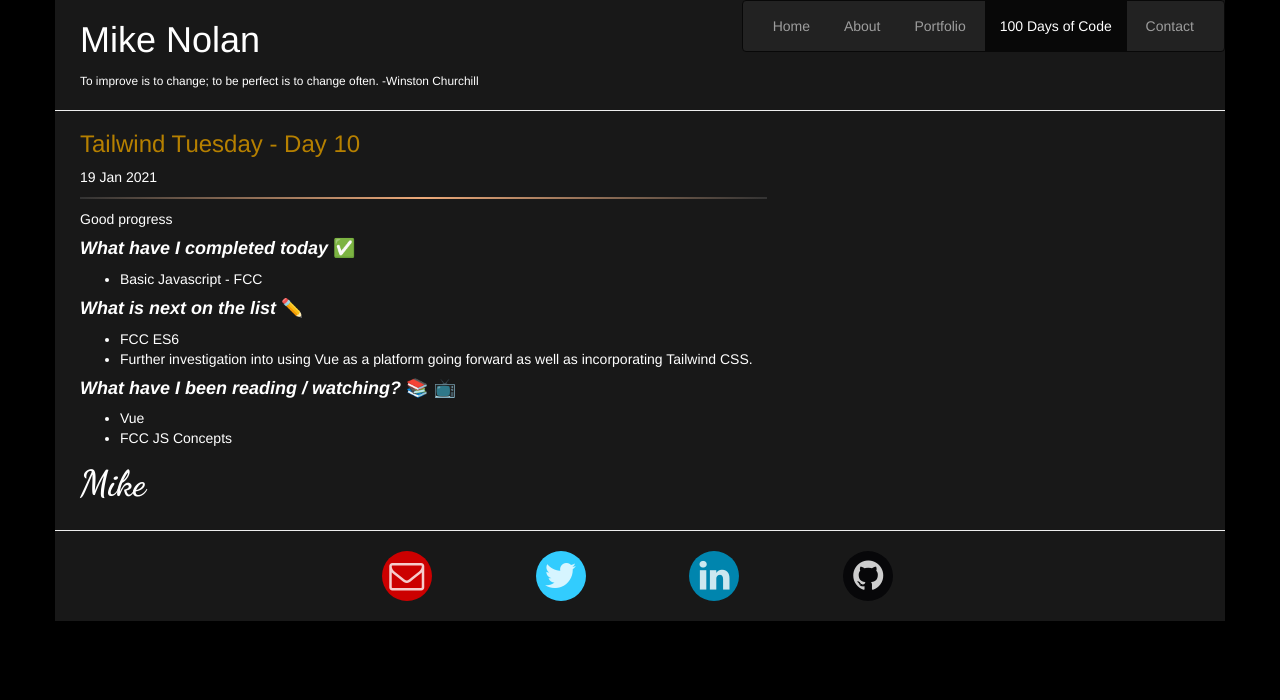
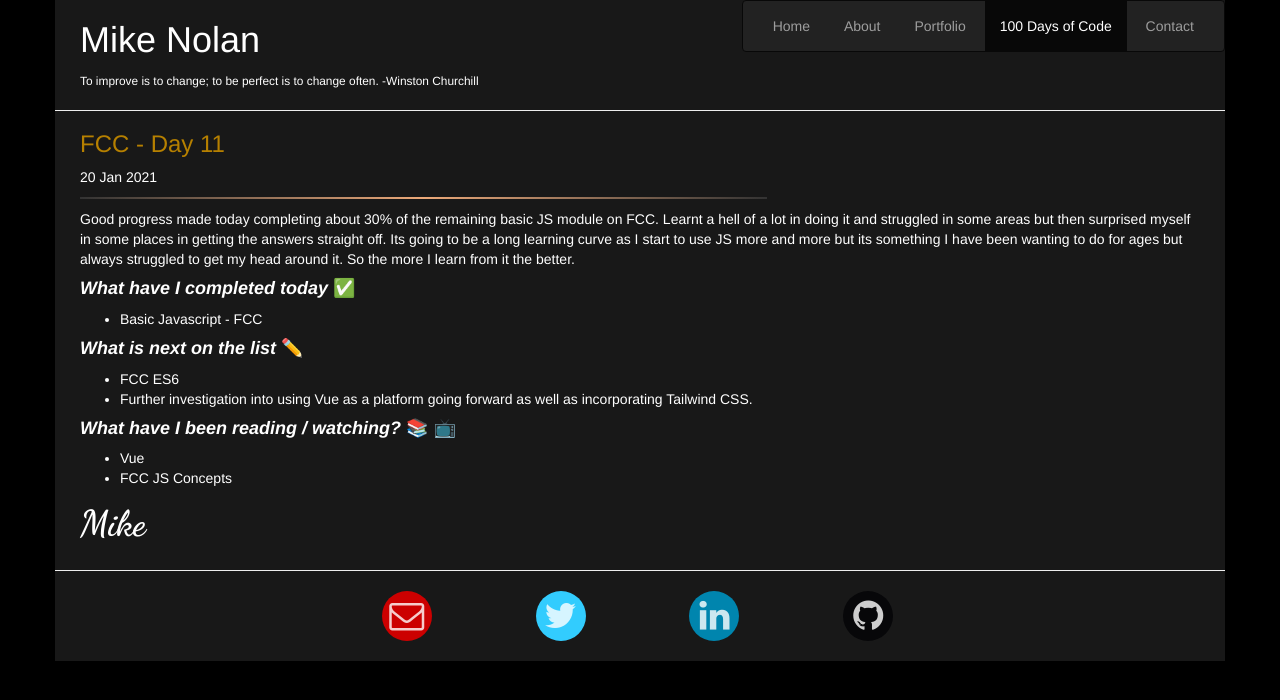
Before and after one commit to mikechristopher/100daysofcode, a Jekyll site: the page built from _posts/2021-01-20-FCC-Wed-Day11.md, in a window 1280 px wide. Shown: the top 700 px of the page. Built offline with Jekyll 4.4.1, drawn with Linux system fonts in a browser that asks for light colours; nearby versions of some CDN libraries; emoji names are drawn with the system emoji font.

Commit message:
update yesterday

```diff
--- a/_posts/2021-01-20-FCC-Wed-Day11.md
+++ b/_posts/2021-01-20-FCC-Wed-Day11.md
@@ -1,11 +1,11 @@
 ---
 layout: post
-title: "Tailwind Tuesday - Day 10"
-date: 2021-01-19
+title: "FCC - Day 11"
+date: 2021-01-20
 category-name: post
 ---
 
-Good progress
+Good progress made today completing about 30% of the remaining basic JS module on FCC. Learnt a hell of a lot in doing it and struggled in some areas but then surprised myself in some places in getting the answers straight off.  Its going to be a long learning curve as I start to use JS more and more but its something I have been wanting to do for ages but always struggled to get my head around it.  So the more I learn from it the better.
 
 #### ***What have I completed today*** :white_check_mark:
 
```
